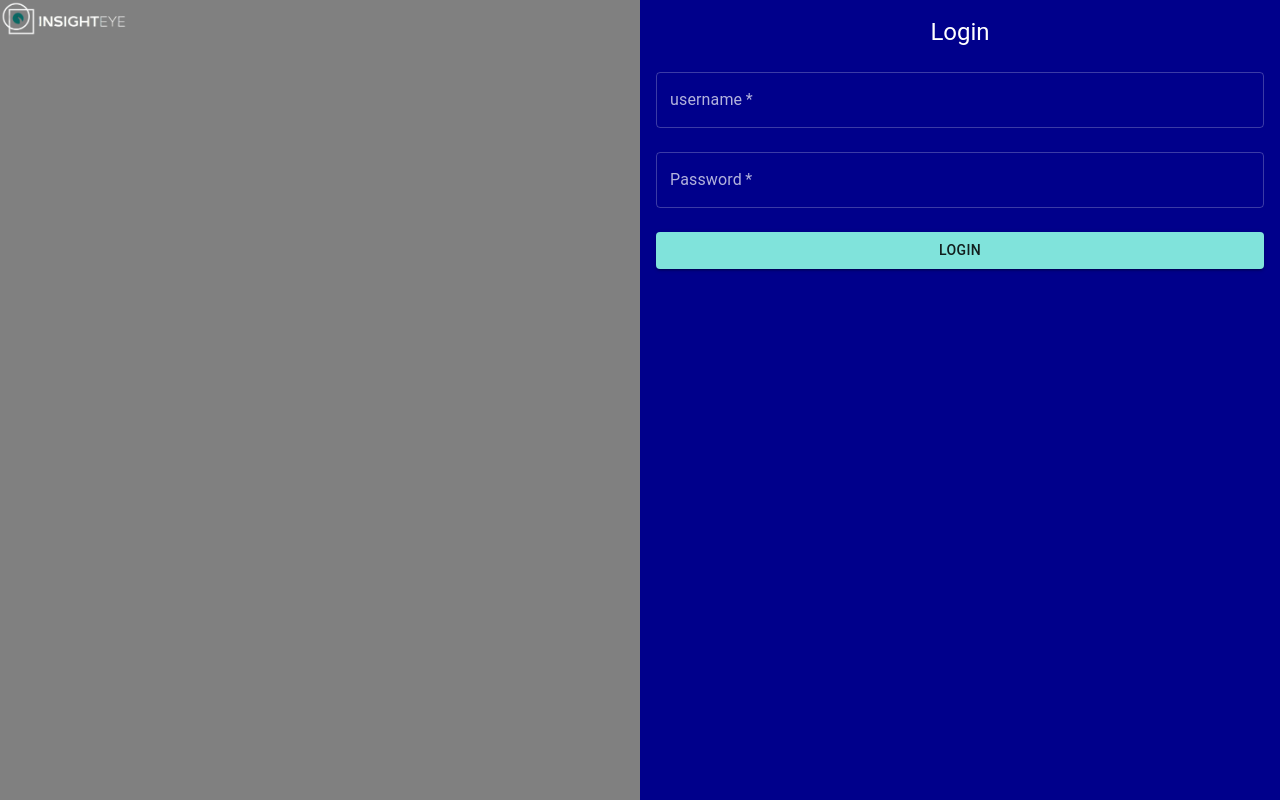
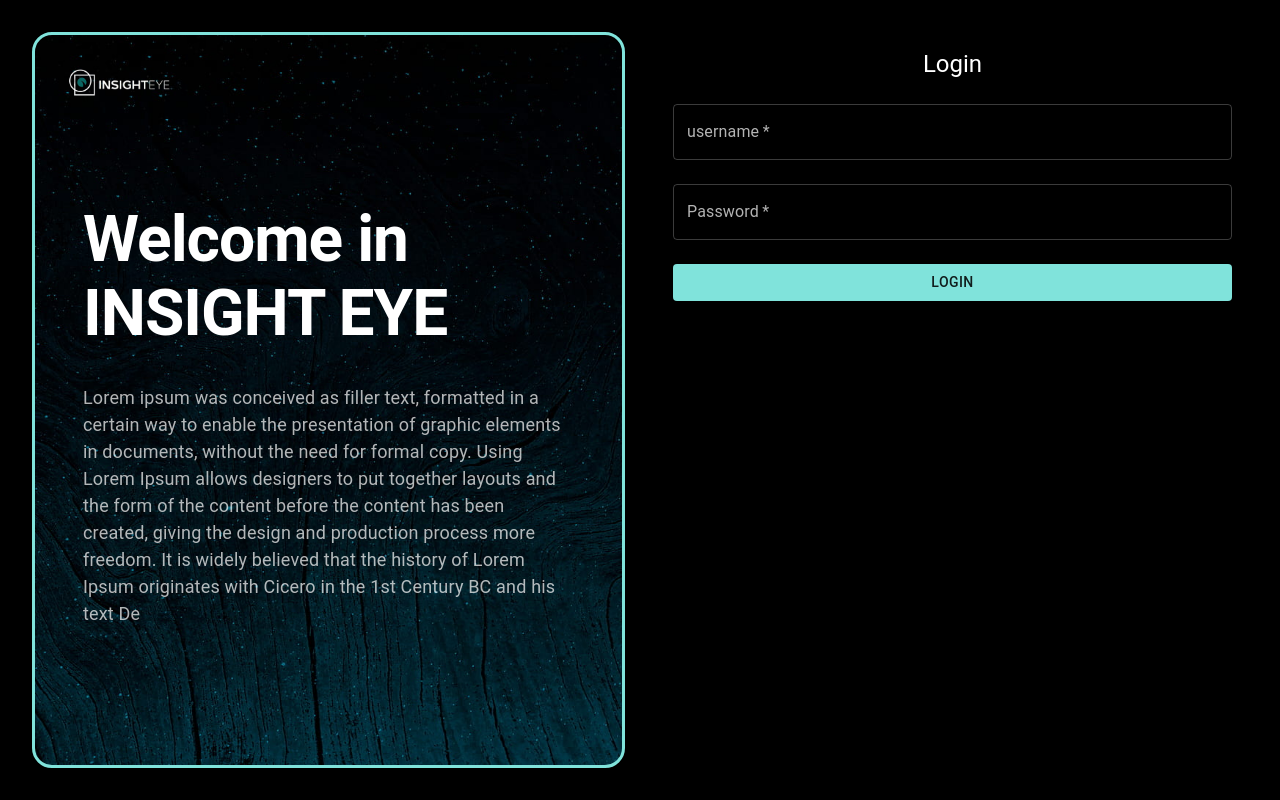
Before and after one commit to randa-11295/Insight-eye, a React (Create React App) app: page /log-in in a window 1280 px wide. Built offline with nearby package versions, Linux system fonts and the light colour scheme.

Commit message:
add log in info form

```diff
--- a/src/Pages/Login.js
+++ b/src/Pages/Login.js
@@ -7,7 +7,8 @@ import { authState } from "../Recoil/RecoilState";
 import { useRecoilState } from "recoil";
 import { Box, useTheme } from "@mui/material";
 import logo from "../Images/logo.png"
-import { width } from "@mui/system";
+import bg from "../Images/logbg.jpg"
+
 
 const Login = () => {
   const theme = useTheme();
@@ -45,23 +46,32 @@ const Login = () => {
   });
 
   return (
-    <Stack direction={{ xs: "column", md: "row" }} justifyContent="stretch" alignItems="stretch"
+    <Stack direction={{ xs: "column", md: "row" }} justifyContent="stretch" alignItems="stretch" gap={4}
       sx={{
         height: "100vh",
-
+p : 4
         // background: `linear-gradient(135deg, ${theme.palette.primary.main} 25%, ${theme.palette.secondary.main} 100%)`,
       }}
     >
-      <Box sx={{
+      <Stack sx={{
         width: { md: "50%" },
         height: { xs: "50%", md: "100%" },
-        background: "gray",
+        p: 4,
+        backgroundImage: `url(${bg})`,
+        backgroundSize: "cover",
+        backgroundPosition: "left",
+      border : 3,
+      borderRadius : 5,
+      borderColor : "primary.main"
       }}>
+
+
         <Box
           sx={{
             width: { xs: "40%", sm: "25%", md: "20%" }, // Responsive width
             display: "flex",
             justifyContent: "center",
+
             "& img": {
               width: "100%",
               height: "auto",
@@ -71,12 +81,37 @@ const Login = () => {
         >
           <img src={logo} alt="Logo" />
         </Box>
-      </Box>
+        <Stack sx={{ textAlign: { xs: "center", md: "left " }, p: 2, flexGrow: 1, justifyContent : "center"}}>
+          <Typography
+            variant="h1"
+            sx={{
+              fontSize: { xs: "24px", sm: "32px", md: "40px", lg: "4rem" }, // Responsive font sizes
+              fontWeight: "bold",
+
+            }}
+          >
+            Welcome in INSIGHT EYE
+          </Typography>
+
+          <Typography
+            variant="body1"
+            sx={{
+              fontSize: { xs: "14px", sm: "16px", md: "18px" }, // Responsive font sizes
+              color: "text.secondary",
+              mt: 4,
+            }}
+          >
+            Lorem ipsum was conceived as filler text, formatted in a certain way to enable the presentation of graphic elements in documents, without the need for formal copy. Using Lorem Ipsum allows designers to put together layouts and the form of the content before the content has been created, giving the design and production process more freedom.
+
+            It is widely believed that the history of Lorem Ipsum originates with Cicero in the 1st Century BC and his text De
+          </Typography>
+        </Stack>
+      </Stack>
       <Box sx={{
         width: { md: "50%" },
         height: { xs: "50%", md: "100%" },
 
-        background: "darkblue",
+        // background: "darkblue",
       }} >
 
         <CardContent component="form" onSubmit={formik.handleSubmit}>
```
Also changed, not shown: src/Images/logbg.jpg (added).
